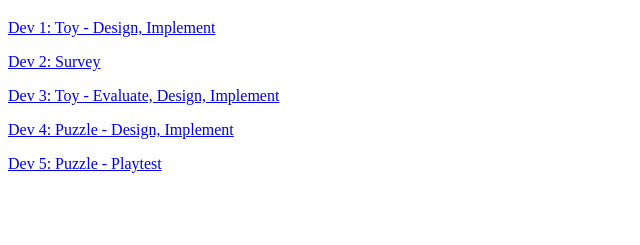
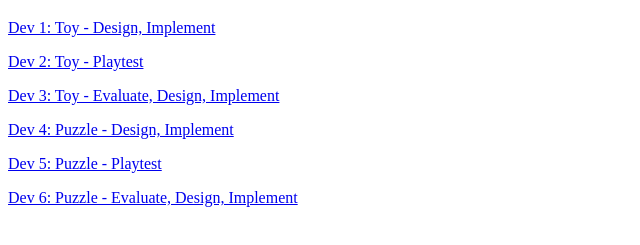
Before and after one commit to aranea-e/website, a plain HTML site: page index.html in a window 1280 px wide. Shown: the part 61-306 px from the top of the page, without its empty margins (0-640 px from the left). Drawn offline with Linux system fonts and the light colour scheme.

Commit message:
Dev6 index fix

```diff
--- a/index.html
+++ b/index.html
@@ -17,7 +17,7 @@
 		</p>
 
 		<p>
-			<a href="https://forms.gle/akL8DPTLfPJKbYCr9" target="_blank">Dev 2: Survey </a>
+			<a href="https://forms.gle/akL8DPTLfPJKbYCr9" target="_blank">Dev 2: Toy - Playtest </a>
 			<br>
 		</p>
 
@@ -36,5 +36,10 @@
 			<br>
 		</p>
 
+		<p>
+			<a href="resources/Dev6/game.html" target="_blank">Dev 6: Puzzle - Evaluate, Design, Implement   </a>
+			<br>
+		</p>
+
 	</body>
 </html>
```
